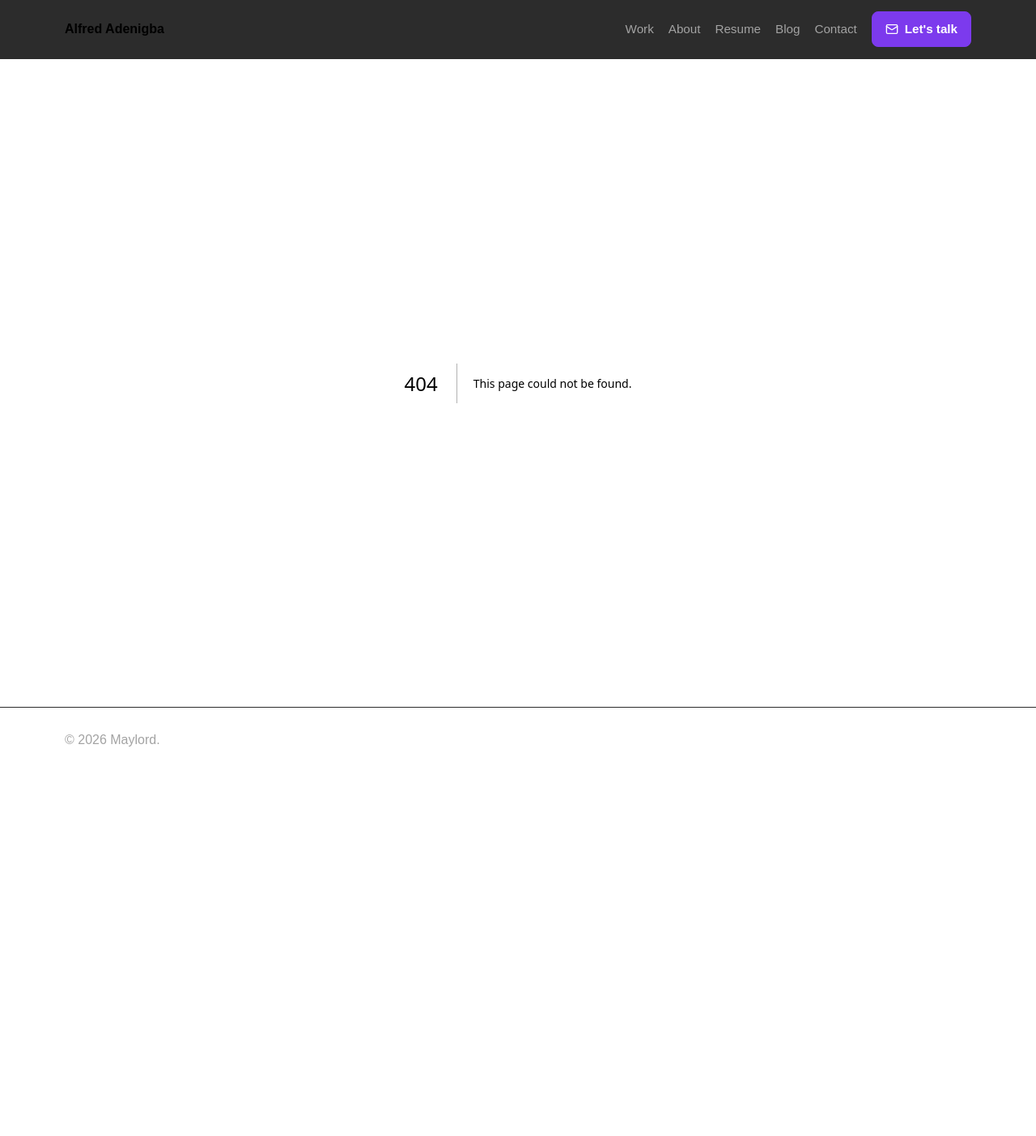
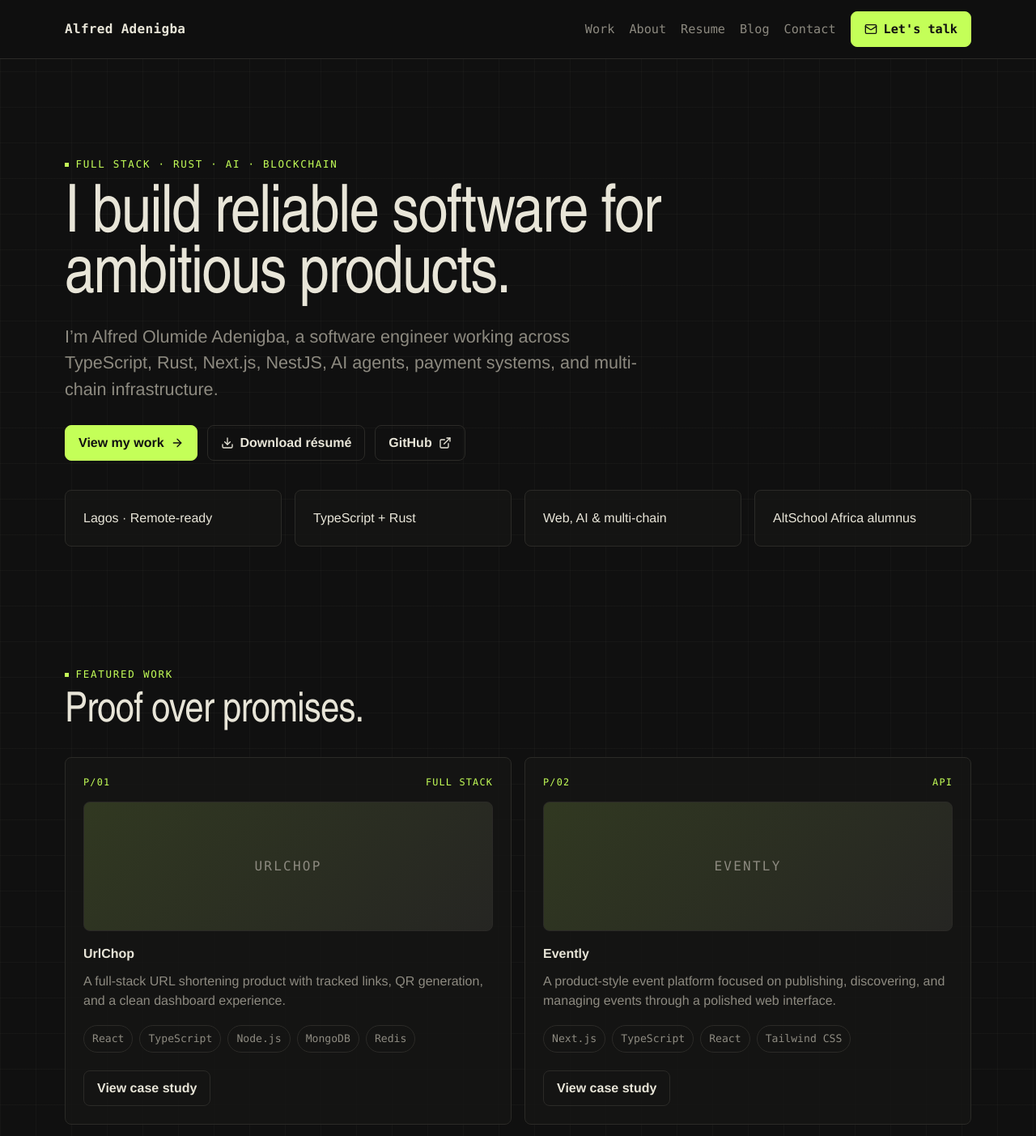
Before and after one commit to 7maylord/portfolio, a Next.js app: page / in a window 1280 px wide. Before the commit this address had no page. Shown: the top 1403 px of the page at 81% size. Before the commit the page ends 954 px from the top, so only its background shows below. Built offline with nearby package versions, Linux system fonts and the light colour scheme.

Commit message:
style: apply editorial typography

```diff
--- a/src/app/globals.css
+++ b/src/app/globals.css
@@ -1,14 +1,17 @@
 @import "tailwindcss";
 
 :root {
-  --background: #0a0a0a;
-  --surface: #111111;
-  --surface-2: #171717;
-  --foreground: #f5f5f5;
-  --muted: #a3a3a3;
-  --border: #2a2a2a;
-  --accent: #7c3aed;
-  --accent-2: #22c55e;
+  --background: #101010;
+  --surface: #151514;
+  --surface-2: #1b1b19;
+  --foreground: #e8e5d8;
+  --muted: #8d8a80;
+  --border: #2b2a27;
+  --accent: #c4ff58;
+  --accent-2: #cdc9b9;
+  --font-body: "NeueHaasGroteskText Pro", "Helvetica Neue", Arial, sans-serif;
+  --font-display: "Monorama", "Arial Narrow", "Helvetica Neue", Arial, sans-serif;
+  --font-mono: "Favorit", "SFMono-Regular", Consolas, monospace;
 }
 
 * {
@@ -27,12 +30,12 @@ body {
   flex-direction: column;
   margin: 0;
   background:
-    linear-gradient(rgba(255, 255, 255, 0.025) 1px, transparent 1px),
-    linear-gradient(90deg, rgba(255, 255, 255, 0.025) 1px, transparent 1px),
+    linear-gradient(rgba(205, 201, 185, 0.035) 1px, transparent 1px),
+    linear-gradient(90deg, rgba(205, 201, 185, 0.035) 1px, transparent 1px),
     var(--background);
   background-size: 44px 44px;
   color: var(--foreground);
-  font-family: Arial, Helvetica, sans-serif;
+  font-family: var(--font-body);
   overflow-x: hidden;
 }
 
@@ -55,11 +58,22 @@ a {
 }
 
 .eyebrow {
-  color: var(--accent-2);
+  display: inline-flex;
+  align-items: center;
+  gap: 0.55rem;
+  color: var(--accent);
+  font-family: var(--font-mono);
   font-size: 0.78rem;
-  font-weight: 700;
-  letter-spacing: 0.12em;
+  font-weight: 400;
+  letter-spacing: 0.14em;
   text-transform: uppercase;
+}
+
+.eyebrow::before {
+  width: 0.3rem;
+  height: 0.3rem;
+  background: currentColor;
+  content: "";
 }
 
 .muted {
@@ -76,12 +90,16 @@ a {
   border: 1px solid var(--border);
   padding: 0 16px;
   font-weight: 700;
+  transition:
+    background 180ms ease,
+    border-color 180ms ease,
+    color 180ms ease;
 }
 
 .button.primary {
   border-color: var(--accent);
   background: var(--accent);
-  color: white;
+  color: #101010;
 }
 
 .button:hover,
@@ -94,7 +112,7 @@ a {
   top: 0;
   z-index: 10;
   border-bottom: 1px solid var(--border);
-  background: rgba(10, 10, 10, 0.86);
+  background: rgba(16, 16, 16, 0.86);
   backdrop-filter: blur(14px);
 }
 
@@ -107,7 +125,9 @@ a {
 }
 
 .brand {
+  font-family: var(--font-mono);
   font-weight: 800;
+  letter-spacing: 0.02em;
 }
 
 .nav-links {
@@ -115,6 +135,7 @@ a {
   align-items: center;
   gap: 18px;
   color: var(--muted);
+  font-family: var(--font-mono);
   font-size: 0.95rem;
 }
 
@@ -161,9 +182,11 @@ a {
 .hero h1 {
   max-width: 900px;
   margin: 18px 0;
+  font-family: var(--font-display);
+  font-weight: 400;
   font-size: clamp(3.75rem, 6.4vw, 5.75rem);
-  line-height: 1;
-  letter-spacing: -0.04em;
+  line-height: 0.92;
+  letter-spacing: -0.02em;
 }
 
 .hero p {
@@ -174,9 +197,11 @@ a {
 .section h2 {
   max-width: 760px;
   margin: 12px 0 30px;
+  font-family: var(--font-display);
+  font-weight: 400;
   font-size: clamp(2rem, 4vw, 3.25rem);
-  line-height: 1;
-  letter-spacing: -0.035em;
+  line-height: 0.98;
+  letter-spacing: -0.015em;
 }
 
 .actions,
@@ -212,8 +237,20 @@ a {
 .card {
   border: 1px solid var(--border);
   border-radius: 8px;
-  background: rgba(17, 17, 17, 0.84);
+  background: rgba(21, 21, 20, 0.82);
   padding: 22px;
+}
+
+.project-meta {
+  display: flex;
+  justify-content: space-between;
+  gap: 16px;
+  margin-bottom: 14px;
+  color: var(--accent);
+  font-family: var(--font-mono);
+  font-size: 0.74rem;
+  letter-spacing: 0.1em;
+  text-transform: uppercase;
 }
 
 .project-card {
@@ -234,10 +271,11 @@ a {
   border: 1px solid var(--border);
   border-radius: 8px;
   background:
-    linear-gradient(135deg, rgba(124, 58, 237, 0.24), rgba(34, 197, 94, 0.08)),
+    linear-gradient(135deg, rgba(196, 255, 88, 0.13), rgba(205, 201, 185, 0.06)),
     var(--surface-2);
   color: var(--muted);
-  font-weight: 800;
+  font-family: var(--font-mono);
+  font-weight: 400;
   letter-spacing: 0.14em;
   text-transform: uppercase;
 }
@@ -245,6 +283,7 @@ a {
 .card h2,
 .card h3 {
   margin: 16px 0 10px;
+  font-weight: 700;
 }
 
 .tags {
@@ -258,6 +297,7 @@ a {
   border: 1px solid var(--border);
   border-radius: 999px;
   color: var(--muted);
+  font-family: var(--font-mono);
   font-size: 0.82rem;
   padding: 6px 10px;
   white-space: nowrap;
@@ -275,9 +315,11 @@ a {
 
 .page-title h1 {
   margin: 14px 0;
+  font-family: var(--font-display);
+  font-weight: 400;
   font-size: clamp(2.5rem, 6vw, 5rem);
-  line-height: 1;
-  letter-spacing: -0.04em;
+  line-height: 0.96;
+  letter-spacing: -0.02em;
 }
 
 .case-layout {
@@ -313,9 +355,11 @@ a {
 
 .about-copy h2 {
   margin: 14px 0;
+  font-family: var(--font-display);
+  font-weight: 400;
   font-size: clamp(2rem, 4vw, 3.5rem);
-  line-height: 1;
-  letter-spacing: -0.04em;
+  line-height: 0.98;
+  letter-spacing: -0.02em;
 }
 
 .about-copy p {
@@ -343,7 +387,8 @@ a {
 }
 
 .timeline-item time {
-  color: var(--accent-2);
+  color: var(--accent);
+  font-family: var(--font-mono);
   font-size: 0.8rem;
   font-weight: 800;
   letter-spacing: 0.1em;
@@ -401,7 +446,7 @@ a {
     font-size: clamp(2rem, 9.2vw, 2.35rem);
     max-width: 7.8em;
     line-height: 1.05;
-    letter-spacing: -0.025em;
+    letter-spacing: -0.015em;
   }
 
   .hero p {
--- a/src/app/layout.tsx
+++ b/src/app/layout.tsx
@@ -60,10 +60,7 @@ export default function RootLayout({
 }) {
   return (
     <html lang="en">
-      <head>
-        <meta name="viewport" content="width=device-width, initial-scale=1" />
-      </head>
-      <body>
+      <body suppressHydrationWarning>
         <script
           type="application/ld+json"
           dangerouslySetInnerHTML={{ __html: JSON.stringify(jsonLd) }}
--- /dev/null
+++ b/src/app/page.tsx
@@ -0,0 +1,135 @@
+import Link from "next/link";
+import { ArrowRight, Download, ExternalLink } from "lucide-react";
+import { profile, stackGroups } from "@/content/profile";
+import { projects } from "@/content/projects";
+
+const capabilities = [
+  [
+    "Backend & Platform Systems",
+    "Modular APIs, authentication, databases, async workflows, observability, and deployment using TypeScript and Rust.",
+  ],
+  [
+    "Full-Stack Products",
+    "Responsive web applications that connect thoughtful interfaces to secure backend systems and integrations.",
+  ],
+  [
+    "AI Agents & Automation",
+    "Agentic systems that retrieve context, reason over data, coordinate tools, and automate technical workflows.",
+  ],
+  [
+    "Blockchain & Payments",
+    "Smart contracts, payment infrastructure, wallets, indexing, and multi-chain product experiences.",
+  ],
+];
+
+export default function Home() {
+  return (
+    <>
+      <section className="hero">
+        <div className="container">
+          <div className="eyebrow">Full Stack · Rust · AI · Blockchain</div>
+          <h1>I build reliable software for ambitious products.</h1>
+          <p className="muted">
+            I’m {profile.name}, a software engineer working across TypeScript,
+            Rust, Next.js, NestJS, AI agents, payment systems, and multi-chain
+            infrastructure.
+          </p>
+          <div className="actions">
+            <Link className="button primary" href="/work">
+              View my work <ArrowRight size={16} />
+            </Link>
+            <a className="button" href={profile.resume}>
+              <Download size={16} /> Download résumé
+            </a>
+            <a className="button" href={profile.github} target="_blank" rel="noreferrer">
+              GitHub <ExternalLink size={16} />
+            </a>
+          </div>
+          <div className="stats">
+            {["Lagos · Remote-ready", "TypeScript + Rust", "Web, AI & multi-chain", "AltSchool Africa alumnus"].map((item) => (
+              <div className="card" key={item}>
+                {item}
+              </div>
+            ))}
+          </div>
+        </div>
+      </section>
+
+      <section className="section">
+        <div className="container">
+          <div className="eyebrow">Featured Work</div>
+          <h2>Proof over promises.</h2>
+          <div className="project-grid">
+            {projects.slice(0, 4).map((project, index) => (
+              <article className="card project-card" key={project.slug}>
+                <div className="project-meta">
+                  <span>P/{String(index + 1).padStart(2, "0")}</span>
+                  <span>{project.categories[0]}</span>
+                </div>
+                <div className="project-visual">{project.name}</div>
+                <h3>{project.name}</h3>
+                <p className="muted">{project.summary}</p>
+                <div className="tags">
+                  {project.technologies.slice(0, 5).map((tech) => (
+                    <span className="tag" key={tech}>{tech}</span>
+                  ))}
+                </div>
+                <div className="link-row">
+                  <a className="button" href={`/work/${project.slug}`}>View case study</a>
+                </div>
+              </article>
+            ))}
+          </div>
+        </div>
+      </section>
+
+      <section className="section">
+        <div className="container">
+          <div className="eyebrow">What I Build</div>
+          <h2>Useful systems, not just technology demos.</h2>
+          <div className="grid">
+            {capabilities.map(([title, copy]) => (
+              <div className="card" key={title}>
+                <h3>{title}</h3>
+                <p className="muted">{copy}</p>
+              </div>
+            ))}
+          </div>
+        </div>
+      </section>
+
+      <section className="section">
+        <div className="container">
+          <div className="eyebrow">Engineering Stack</div>
+          <h2>The tools I reach for most.</h2>
+          <div className="stack-grid">
+            {stackGroups.map(([group, items]) => (
+              <div className="card" key={group}>
+                <h3>{group}</h3>
+                <div className="tags">
+                  {items.map((item) => <span className="tag" key={item}>{item}</span>)}
+                </div>
+              </div>
+            ))}
+          </div>
+        </div>
+      </section>
+
+      <section className="section">
+        <div className="container contact-panel card">
+          <div>
+            <div className="eyebrow">Available</div>
+            <h2>Have an ambitious product or engineering problem?</h2>
+            <p className="muted">
+              I’m open to full-stack, backend, Rust, AI, fintech, and blockchain
+              engineering opportunities.
+            </p>
+          </div>
+          <a className="button primary" href={`mailto:${profile.email}`}>
+            Send an email
+          </a>
+        </div>
+      </section>
+    </>
+  );
+}
--- a/src/content/projects.ts
+++ b/src/content/projects.ts
@@ -48,7 +48,7 @@ export const projects: Project[] = [
     summary:
       "A product-style event platform focused on publishing, discovering, and managing events through a polished web interface.",
     status: "Prototype",
-    categories: ["Full Stack"],
+    categories: ["API"],
     role: "Full-stack engineer",
     technologies: ["Next.js", "TypeScript", "React", "Tailwind CSS"],
     problem:
```
Also changed, not shown: 1 other file (tests, documents, lock files or other folders).
